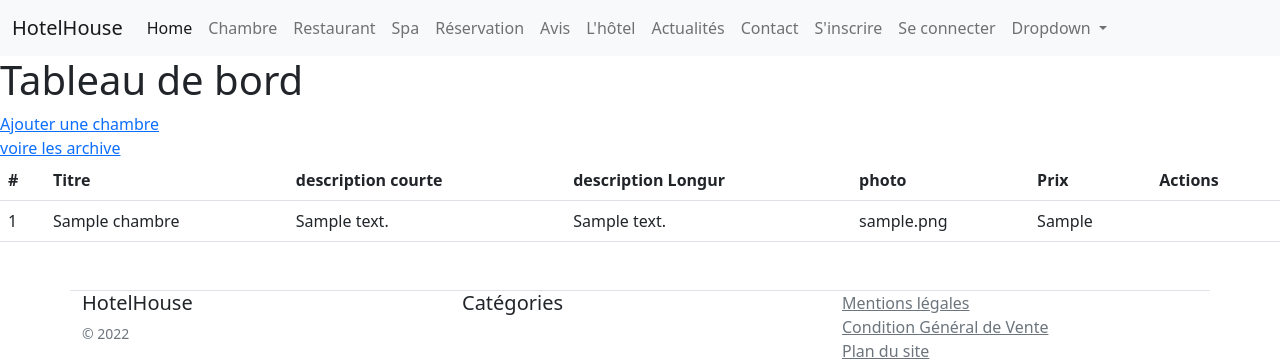
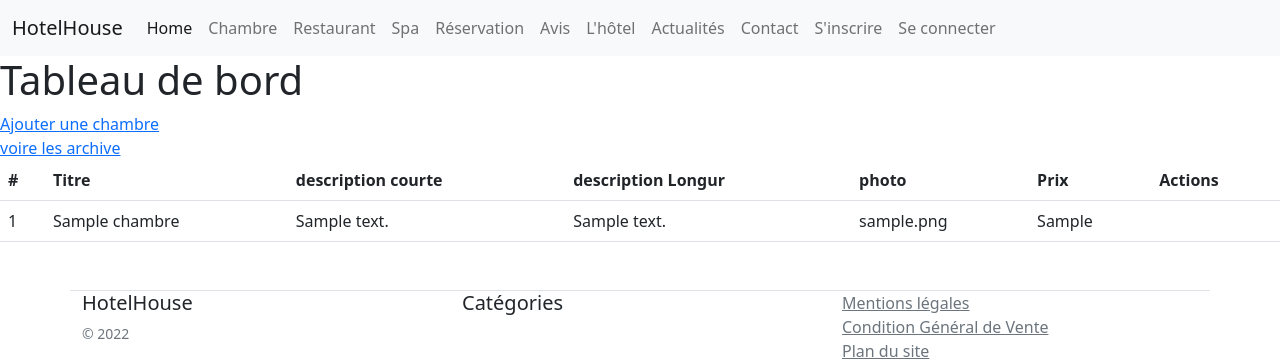
Before and after one commit to madou936/Hotel, a Symfony app: template templates/admin/show_dashboard.html.twig in a window 1280 px wide. Shown: the top 363 px of the page. Run offline with Twig, Linux system fonts and the light colour scheme; the template is opened without the code that fills it: most values are stand-ins (such as "Sample title", 1, 10 or a date in 2020); some libraries are stand-ins or nearby versions.

Commit message:
fix bugs + nav

```diff
--- a/templates/include/_flashes.html.twig
+++ b/templates/include/_flashes.html.twig
@@ -12,7 +12,7 @@
 				</span>
 			{% endif %}
 			<span class="alert-inner--text">
-				<strong>{{ label | titre }}
+				<strong>{{ label | title }}
 					:
 				</strong>
 				{{ message | raw }}</span>
--- a/templates/include/_nav.html.twig
+++ b/templates/include/_nav.html.twig
@@ -43,25 +43,22 @@
           </li>
         {% else %}
           <li class="nav-item">
-            <a class="nav-link" href="#">Espace perso</a>
-          </li>
-          <li class="nav-item">
             <a class="nav-link" href="{{ path('app_logout')}}">Se déconnecter</a>
           </li>
         {% endif %}
 
         {# --------------DropDdoun----------------- #}
+        {% if is_granted("ROLE_ADMIN") %}
         <li class="nav-item dropdown">
           <a class="nav-link dropdown-toggle" href="#" id="navbarDropdown" role="button" data-bs-toggle="dropdown" aria-expanded="false">
-            Dropdown
+            Espace Admin
           </a>
           <ul class="dropdown-menu" aria-labelledby="navbarDropdown">
-            <li><a class="dropdown-item" href="{{ path('create_chambre') }}">Create Chambre</a></li>
-            <li><a class="dropdown-item" href="{{ path('show_dashboard') }}">show_dashboard</a></li>
-            <li><hr class="dropdown-divider"></li>
-            <li><a class="dropdown-item" href="#">Something else here</a></li>
+            <li><a class="dropdown-item" href="{{ path('create_chambre') }}">Ajouter une chambre</a></li>
+            <li><a class="dropdown-item" href="{{ path('show_dashboard') }}">Tableau de bord</a></li>
           </ul>
         </li>
+         {% endif %}
       </ul>
     </div>
   </div>
```
Also changed, not shown: config/services.yaml (+15 -14 lines), src/Entity/Chambre.php (+0 -15 lines).
